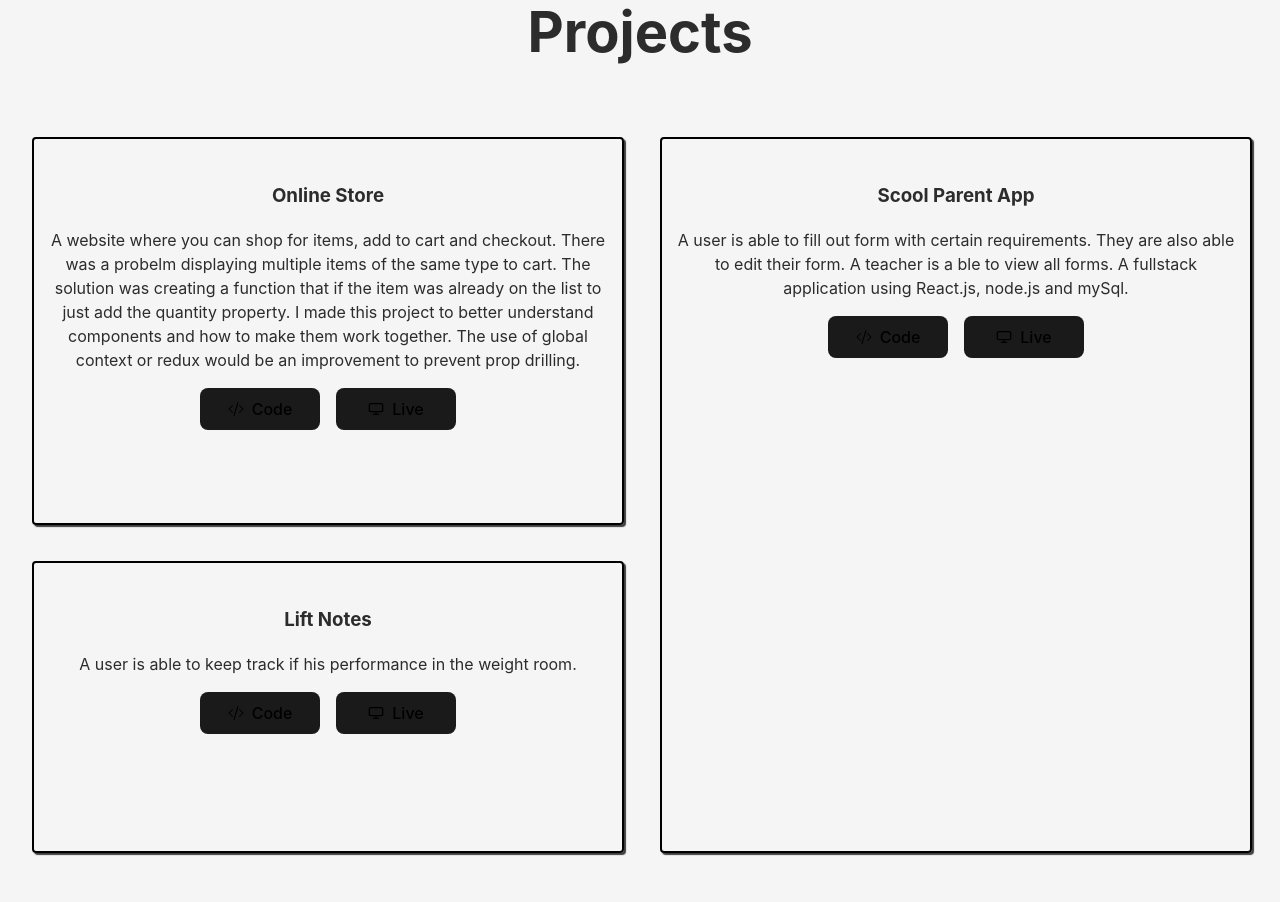
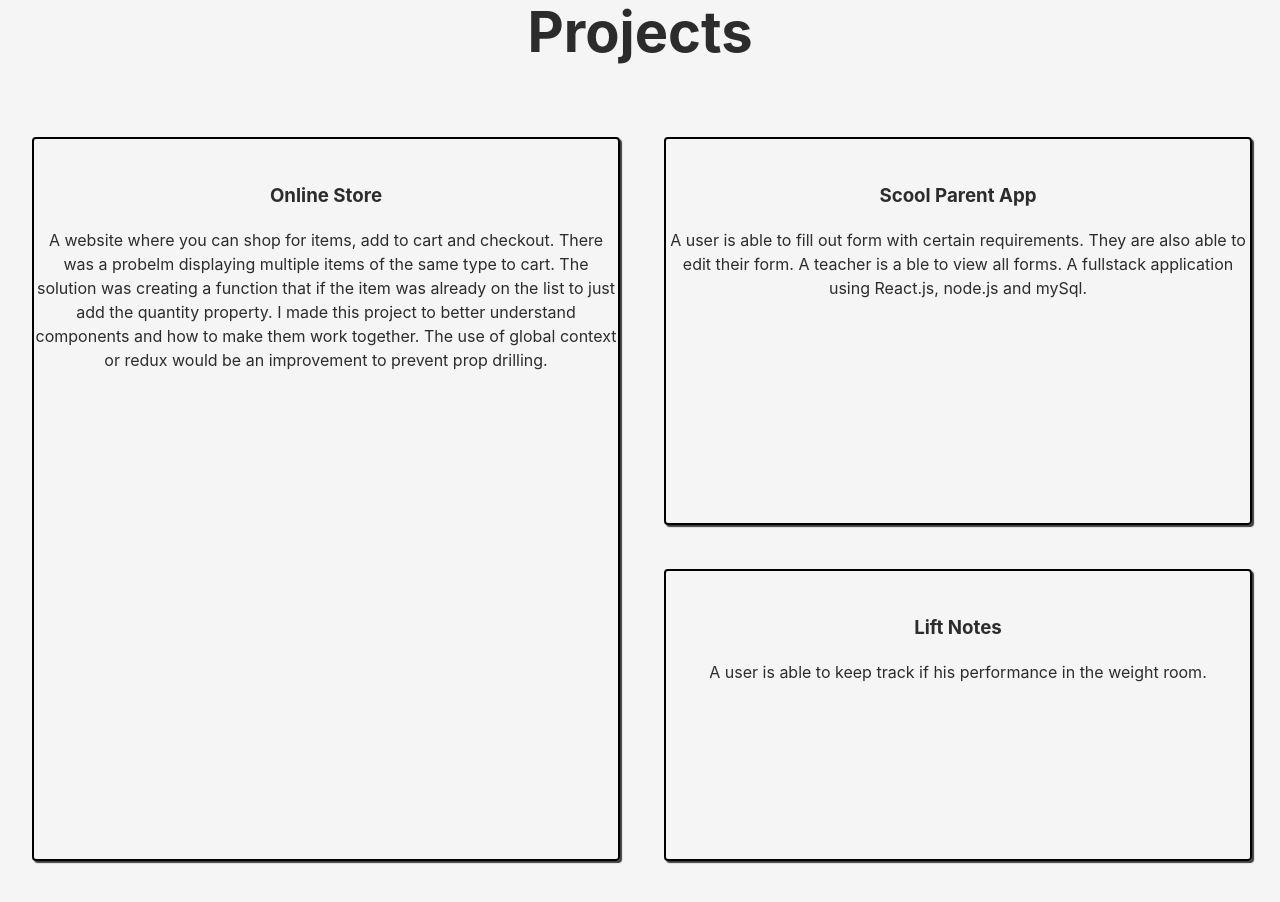
Before and after one commit to dteran24/my-portfolio, a React (Vite) app: page / in a window 1280 px wide. Shown: the part 920-1822 px from the top of the page. Before the commit the page ends 1801 px from the top, so only its background shows below. Built offline with nearby package versions, Linux system fonts and the light colour scheme.

Commit message:
display text on hover

```diff
--- a/src/components/ProjectCard.module.css
+++ b/src/components/ProjectCard.module.css
@@ -1,4 +1,4 @@
-.container {
+.card-first {
   height: 100%;
   width: 100%;
   margin: 16px 0px;
@@ -7,21 +7,51 @@
   box-shadow: 2px 2px 1px 0px rgba(0, 0, 0, 0.75);
   -webkit-box-shadow: 2px 2px 1px 0px rgba(0, 0, 0, 0.75);
   -moz-box-shadow: 2px 2px 1px 0px rgba(0, 0, 0, 0.75);
-  transition: transform 0.3s ease;
 }
-.container:hover {
+.card-container{
+  height: 100%;
+  width: 100%;
+  transition: transform .5s ease;
+}
+.card-container:hover{
   transform: translateY(-2rem);
 }
+.card {
+  height: 100%;
+  width: 100%;
+  margin: 16px 0px;
+  border: 2px black solid;
+  border-radius: 4px;
+  box-shadow: 2px 2px 1px 0px rgba(0, 0, 0, 0.75);
+  -webkit-box-shadow: 2px 2px 1px 0px rgba(0, 0, 0, 0.75);
+  -moz-box-shadow: 2px 2px 1px 0px rgba(0, 0, 0, 0.75);
+  overflow: hidden;
+}
+
 .container p {
   padding: 0px 12px;
 }
-.bttn-container {
+.bttn-container-first {
   display: flex;
   justify-content: center;
   gap: 1rem;
   padding-bottom: 1rem;
 }
-.bttn-container a {
+.bttn-container {
+  opacity: 0;
+  visibility: hidden;
+  display: flex;
+  justify-content: center;
+  gap: 1rem;
+  padding: 1rem 0;
+  transition: opacity .3s ease, visibility 0.5s ease ;
+}
+.bttn-container.show {
+  opacity: 1;
+  visibility: visible;
+  transform: translateY(-1rem);
+}
+a {
   text-decoration: none;
 }
 .bttn {
@@ -29,4 +59,6 @@
   align-items: center;
   justify-content: center;
   gap: 8px;
+  background: transparent;
+  color: black;
 }
--- a/src/components/ProjectCard.tsx
+++ b/src/components/ProjectCard.tsx
@@ -2,24 +2,36 @@ import styles from "./ProjectCard.module.css";
 import { BsCodeSlash } from "react-icons/bs";
 import { CgScreen } from "react-icons/cg";
 import Project from "../models/ProjectModel";
+import { useState } from "react";
 interface projectProp {
   project: Project;
 }
 function ProjectCard(props: React.PropsWithChildren<projectProp>) {
   const { project } = props;
+  const [hover, setHover] = useState(false);
   return (
-    <div className={styles.container}>
+    <>
+      {project.id === 1 ? (
+        <div className={styles["card-first"]}>
           <img></img>
           <h3>{project.title}</h3>
           <p>{project.description}</p>
           <div className={styles["bttn-container"]}>
-        <a href={project.codeLink} target="_blank" rel="noopener noreferrer">
+            <a
+              href={project.codeLink}
+              target="_blank"
+              rel="noopener noreferrer"
+            >
               <button className={styles["bttn"]}>
                 <BsCodeSlash />
                 Code
               </button>
             </a>
-        <a href={project.liveLink} target="_blank" rel="noopener noreferrer">
+            <a
+              href={project.liveLink}
+              target="_blank"
+              rel="noopener noreferrer"
+            >
               <button className={styles["bttn"]}>
                 <CgScreen />
                 Live
@@ -27,6 +39,50 @@ function ProjectCard(props: React.PropsWithChildren<projectProp>) {
             </a>
           </div>
         </div>
+      ) : (
+        <>
+          <div
+            className={styles["card-container"]}
+            onMouseEnter={() => setHover(true)}
+            onMouseLeave={() => setHover(false)}
+          >
+            <div className={styles.card}>
+              <img></img>
+              <h3>{project.title}</h3>
+              <p>{project.description}</p>
+            </div>
+            <div
+              className={
+                hover
+                  ? styles["bttn-container"] + " " + styles.show
+                  : styles["bttn-container"]
+              }
+            >
+              <a
+                href={project.codeLink}
+                target="_blank"
+                rel="noopener noreferrer"
+              >
+                <button className={styles["bttn"]}>
+                  <BsCodeSlash />
+                  Code
+                </button>
+              </a>
+              <a
+                href={project.liveLink}
+                target="_blank"
+                rel="noopener noreferrer"
+              >
+                <button className={styles["bttn"]}>
+                  <CgScreen />
+                  Live
+                </button>
+              </a>
+            </div>
+          </div>
+        </>
+      )}
+    </>
   );
 }
 export default ProjectCard;
--- a/src/pages/Projects.module.css
+++ b/src/pages/Projects.module.css
@@ -6,7 +6,7 @@
     display: grid;
     grid-template-columns: 1fr 1fr; /* Two columns *//* Two rows */
     grid-template-rows: 24rem 18rem;
-    gap: 2.5rem; /* Optional gap between grid items */
+    gap: 3rem; /* Optional gap between grid items */
 }
 .oneColumn {
     grid-row: span 2;
--- a/src/pages/Projects.tsx
+++ b/src/pages/Projects.tsx
@@ -10,7 +10,7 @@ function Projects() {
         {projects.projects.map((project, index) => {
           return (
             <div
-              className={`${index === 1 ? styles.oneColumn : ""}`}
+              className={`${index === 0 ? styles.oneColumn : ""}`}
               key={project.id}
             >
               <ProjectCard project={project} />
```
Lines whose indentation alone changed are shown as unchanged.
